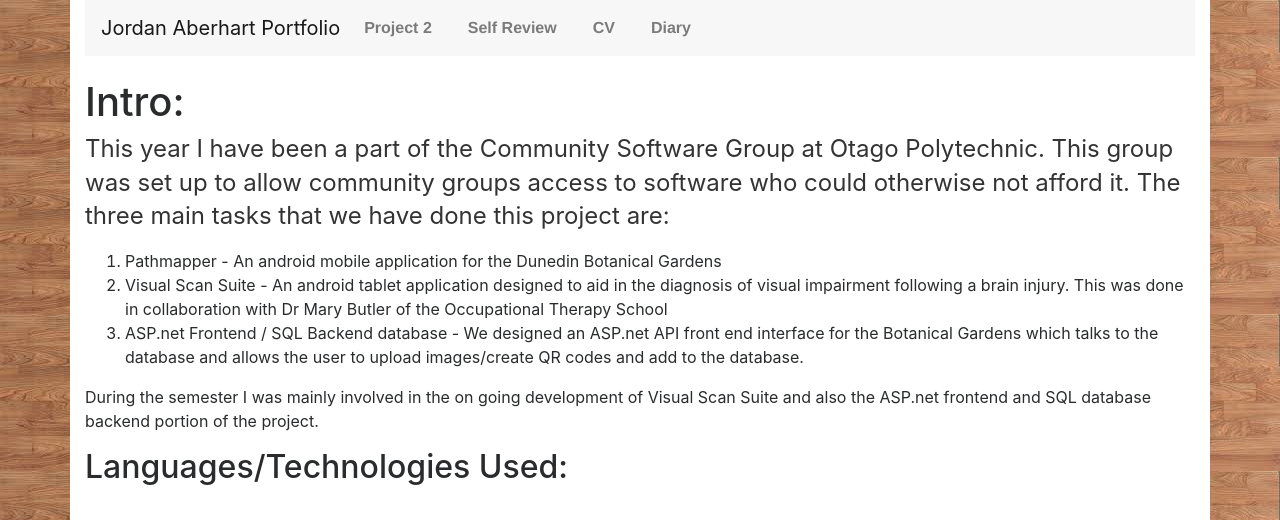
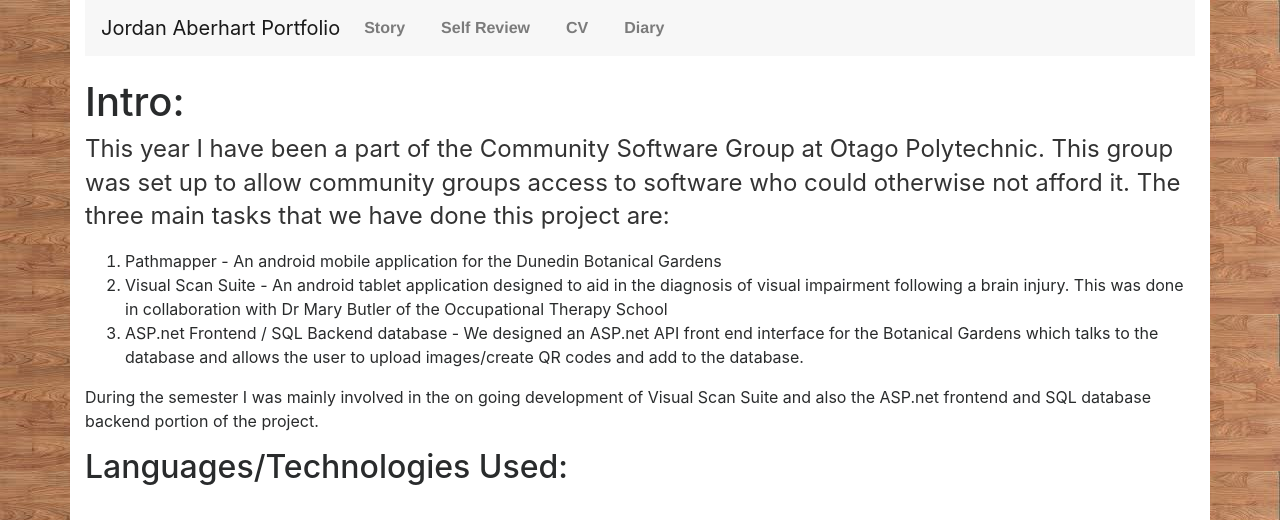
Before and after one commit to aberhjk1/aberhjk1.github.io, a Jekyll site: the page built from index.html, in a window 1280 px wide, cut to the strip 0-520 px from the top of the page. Built offline with Jekyll 4.4.1, drawn with Linux system fonts in a browser that asks for light colours; nearby versions of some CDN libraries.

Commit message:
Update default.html

```diff
--- a/_layouts/default.html
+++ b/_layouts/default.html
@@ -24,11 +24,11 @@
         <button class="navbar-toggler navbar-toggler-right" type="button" data-toggle="collapse" data-target="#navbarText" aria-controls="navbarText" aria-expanded="false" aria-label="Toggle navigation">
             <span class="navbar-toggler-icon"></span>
         </button>
-        <a class="navbar-brand" href="#">Jordan Aberhart Portfolio</a>
+        <a class="navbar-brand" href="https://aberhjk1.github.io/">Jordan Aberhart Portfolio</a>
         <div class="collapse navbar-collapse" id="navbarText">
             <ul class="navbar-nav mr-auto">
                 <li class="nav-item">
-                    <a class="nav-link" href="project2">Project 2</a>
+                    <a class="nav-link" href="story">Story</a>
                 </li>
                  <li class="nav-item">
                     <a class="nav-link" href="selfreview">Self Review</a>
```
